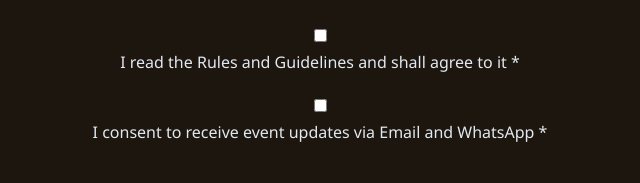
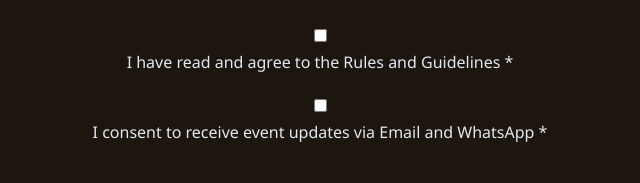
Before and after one commit to Vincentraj2705/nexora, a plain HTML site: page register.html in a window 1280 px wide. Shown: the part 777-960 px from the top of the page, 320-960 px from the left. Drawn offline with Linux system fonts and the light colour scheme.

Commit message:
Update register.html

```diff
--- a/register.html
+++ b/register.html
@@ -152,7 +152,7 @@
 
                     <div class="form-group checkbox-group">
                         <input type="checkbox" id="consentRules" name="consentRules" required>
-                        <label for="consentRules">I read the Rules and Guidelines and shall agree to it *</label>
+                        <label for="consentRules">I have read and agree to the Rules and Guidelines *</label>
                     </div>
                     <div class="form-group checkbox-group">
                         <input type="checkbox" id="consentUpdates" name="consentUpdates" required>
```
